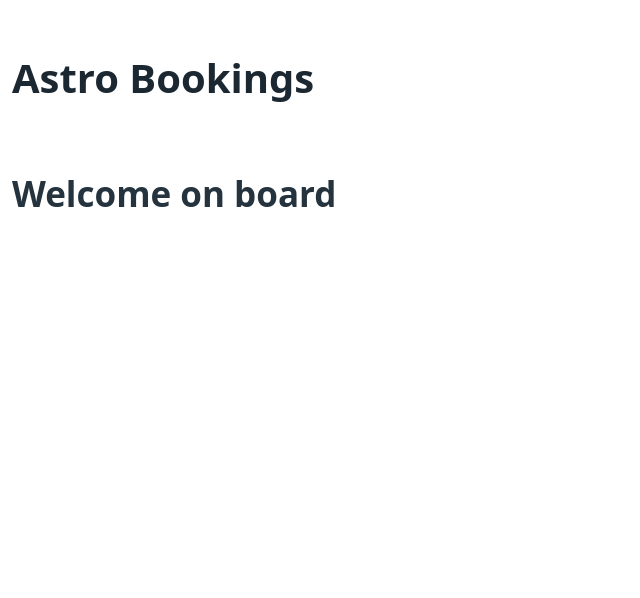
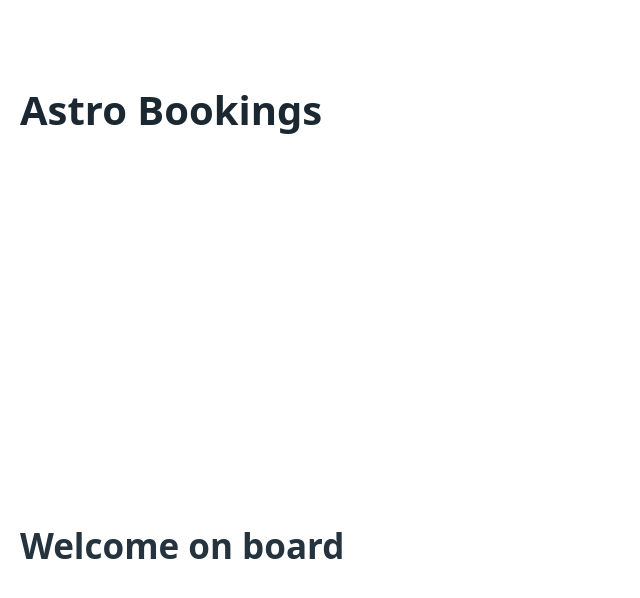
Before and after one commit to angularbuilders/ng13, an Angular app: page / in a window 1280 px wide. Shown: the top 598 px of the page, without its empty margins (0-640 px from the left). Built offline with nearby package versions, Linux system fonts and the light colour scheme.

Commit message:
chore: app root

```diff
--- a/src/app/app.component.html
+++ b/src/app/app.component.html
@@ -1,3 +1,11 @@
-<h1> Astro Bookings </h1>
-<h2> Welcome on board</h2>
-<router-outlet></router-outlet>
+<body>
+  <header>
+    <h1>{{ title }}</h1>
+  </header>
+  <main>
+    <router-outlet></router-outlet>
+  </main>
+  <footer>
+    <h2>{{ subtitle }}</h2>
+  </footer>
+</body>
--- a/src/app/app.component.ts
+++ b/src/app/app.component.ts
@@ -3,8 +3,9 @@ import { Component } from '@angular/core';
 @Component({
   selector: 'app-root',
   templateUrl: './app.component.html',
-  styleUrls: ['./app.component.css']
+  styleUrls: ['./app.component.css'],
 })
 export class AppComponent {
-  title = 'may22';
+  title = 'Astro Bookings';
+  subtitle = 'Welcome on board';
 }
--- a/src/index.html
+++ b/src/index.html
@@ -13,9 +13,7 @@
   </head>
 
   <body>
-    <main>
-      <app-root></app-root>
-    </main>
+    <app-root></app-root>
   </body>
 
 </html>
--- a/src/styles.css
+++ b/src/styles.css
@@ -1,4 +1 @@
 /* You can add global styles to this file, and also import other style files */
-:root {
-  --spacing: 0.6rem;
-}
```
